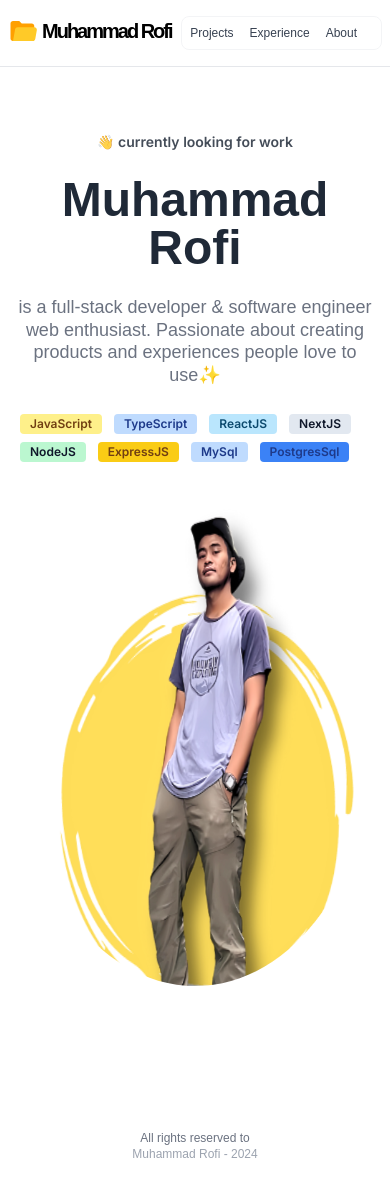
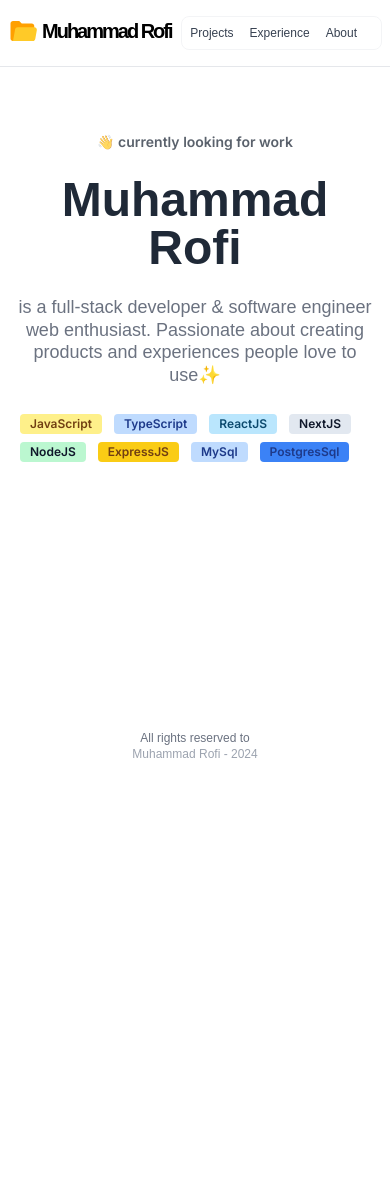
Before and after one commit to Rofi11/web-profile, a Next.js app: page / in a window 390 px wide. Shown: the top 1196 px of the page. After the commit the page ends 844 px from the top, so only its background shows below. Built offline with nearby package versions, Linux system fonts and the light colour scheme.

Commit message:
fix hidden image when style mobile and giving margin in footer

```diff
--- a/src/components/Footer/index.tsx
+++ b/src/components/Footer/index.tsx
@@ -4,7 +4,7 @@ function Footer() {
   const today = new Date();
   const year = today.getFullYear();
   return (
-    <div className="flex flex-col items-center text-gray-700 text-xs dark:text-white text-left pt-36 pb-10 transition duration-300 ease-in-out">
+    <div className="flex flex-col items-center text-gray-700 text-xs dark:text-white text-left pt-36 pb-10 transition duration-300 ease-in-out mt-[100px]">
       <p className="text-gray-500 dark:text-whity font-circular">
         All rights reserved to
       </p>
--- a/src/components/MainPage/index.tsx
+++ b/src/components/MainPage/index.tsx
@@ -64,7 +64,7 @@ export default function MainPage() {
                   priority
                   alt="main-image"
                   src={Avatar}
-                  className="h-[500px] w-[500px]"
+                  className="h-[500px] w-[500px] hidden md:block"
                 />
               </div>
             </motion.div>
```
